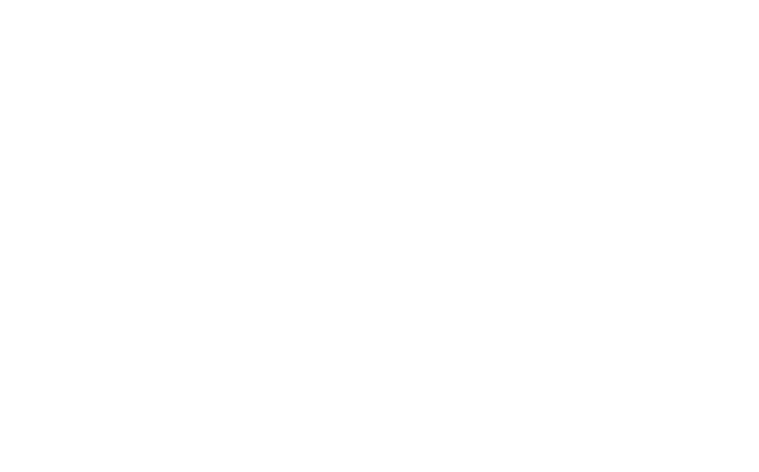
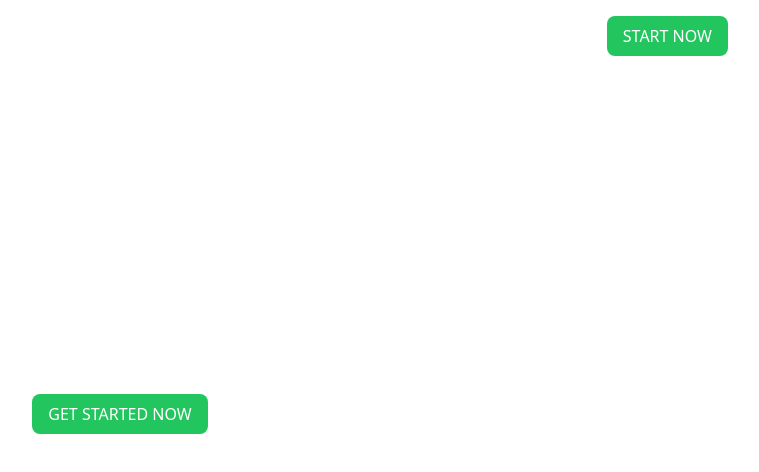
Before and after one commit to devs-dv/brandcollab, a React (Vite) app in the folder Frontend/: page /mainlanding in a window 1280 px wide. Before the commit this address had no page. Shown: the top 472 px of the page, without its empty margins (520-1279 px from the left). Built offline with nearby package versions, Linux system fonts and the light colour scheme.

Commit message:
newMainLanding

```diff
--- a/Frontend/src/components/Home.jsx
+++ b/Frontend/src/components/Home.jsx
@@ -11,6 +11,7 @@
         <Link to="/login">Login</Link>
         <Link to="/signup">Signup</Link>
         <Link to='/verify'>Verification</Link>
+        <Link to ='/mainlanding' > Landing </Link>
       </div>
     </div>
   );
--- a/Frontend/src/components/mainlanding.jsx
+++ b/Frontend/src/components/mainlanding.jsx
@@ -1,8 +1,8 @@
 import React from "react";
-import Link from "next/link";
-import { Button } from "@/components/ui/button"; // Import Button component
-
-export const mainlanding = () => {
+import { Link } from "react-router-dom";
+import Button from "../customComponents/Button";
+import "../App.css"
+export const Mainlanding = () => {
   return (
     <div>
       <div className="bg-black text-white">
--- a/Frontend/src/routing/Routing.jsx
+++ b/Frontend/src/routing/Routing.jsx
@@ -5,6 +5,7 @@
 import Login from "../auth/Login";
 import {AuthLayout} from "../auth/AuthLayout";
 import MailVerify from "../auth/MailVerify";
+import { Mainlanding } from "../components/Mainlanding";
 
 const Routing = () => {
   return (
@@ -14,6 +15,7 @@
       <Route path="/login" element={<Login />} />
       <Route path="/layout" element={<AuthLayout />} />
       <Route path='/verify' element={<MailVerify/>} />
+      <Route path="/mainlanding" element={<Mainlanding/>} />
     </Routes>
   );
 };
```
